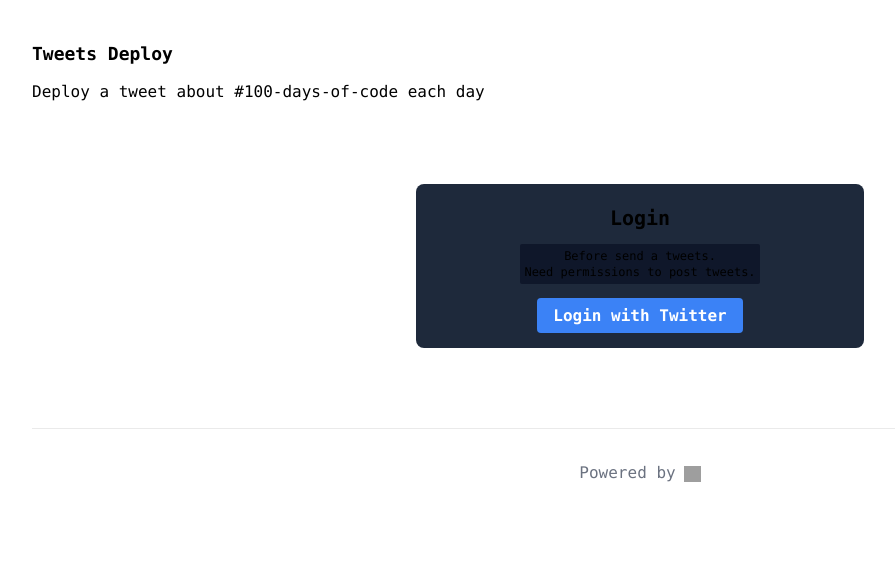
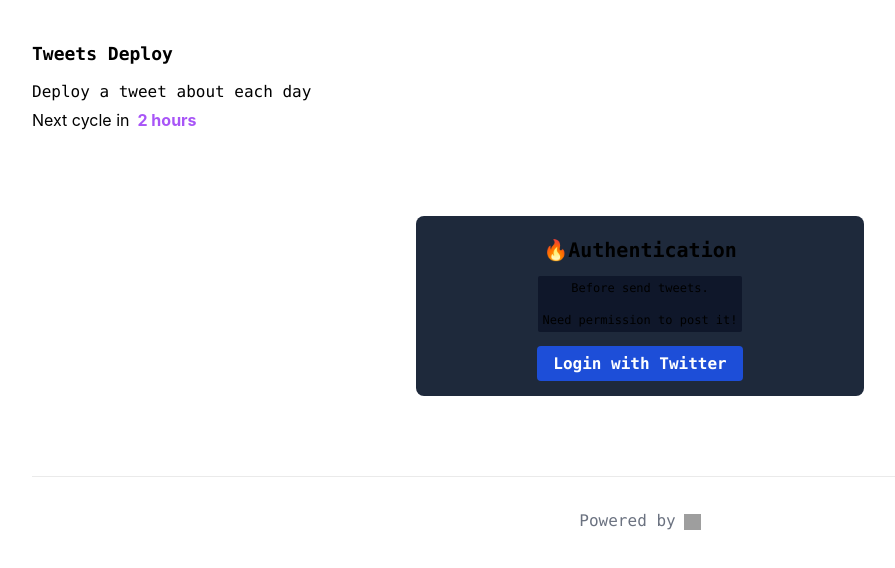
Before and after one commit to yellyoshua/tweets, a Next.js app: page / in a window 1280 px wide. Shown: the top 568 px of the page, without its empty margins (0-895 px from the left). Built offline with nearby package versions, Linux system fonts and the light colour scheme; grey boxes are pictures that could not be loaded.

Commit message:
add cound down for tweet deploy & update UI

```diff
--- a/package.json
+++ b/package.json
@@ -10,6 +10,7 @@
   },
   "dependencies": {
     "cookies": "^0.8.0",
+    "dayjs": "^1.11.5",
     "next": "12.2.4",
     "react": "18.2.0",
     "react-dom": "18.2.0",
--- a/pages/index.jsx
+++ b/pages/index.jsx
@@ -8,6 +8,16 @@ import TopBar from '../src/ui/TopBar';
 import TweetModal from '../src/ui/TweetModal';
 import TweetsGrid from '../src/ui/TweetsGrid'
 import styles from '../styles/Home.module.css'
+import dayjs from 'dayjs';
+import relativeTime from 'dayjs/plugin/relativeTime';
+import utc from 'dayjs/plugin/utc';
+import timezone from 'dayjs/plugin/timezone';
+import 'dayjs/locale/en';
+import CountDownComponent from '../src/components/CountDown';
+dayjs.extend(relativeTime);
+dayjs.extend(utc);
+dayjs.extend(timezone);
+dayjs.locale('en');
 
 export default function Home() {
   const session = useSession();
@@ -19,7 +29,8 @@ export default function Home() {
         <link rel="icon" href="/favicon.ico" />
       </Head>
       <TopBar />
-      <h3 className='font-mono'>Deploy a tweet about #100-days-of-code each day</h3>
+      <h3 className='font-mono'>Deploy a tweet about each day</h3>
+      <CountDownComponent />
       <main className='my-20 font-mono'>
         <Authentication session={session} login={<LoginComponent />}>
           <ButtonsGrid />
@@ -28,7 +39,7 @@ export default function Home() {
       </main>
       <TweetModal />
 
-      <footer className={styles.footer}>
+      <footer className={`${styles.footer} select-none`}>
         <a
           href="https://yoshualopez.com"
           target="_blank"
--- /dev/null
+++ b/src/components/CountDown.jsx
@@ -0,0 +1,49 @@
+import dayjs from "dayjs";
+import { useCallback, useEffect, useState } from "react";
+
+const attachCycle = (day) => {
+  return day
+  .set("hour", 7)
+  .set("minute", 0)
+  .set("second", 0);
+}
+
+const getNextCycle = (nextCycle = attachCycle(dayjs())) => {
+  if (dayjs(nextCycle).diff(dayjs(), "second") < 0) {
+    return attachCycle(dayjs().add(1, "day"));
+  }
+
+  return nextCycle;
+}
+
+export default function CountDownComponent({className}) {
+  // Each cycle runs each (24 hours) at 7am
+  const [nextCycle, setNextCycle] = useState(getNextCycle());
+  const [timeLeft, setTimeLeft] = useState('...');
+
+  const getTimeLeft = useCallback(() => {
+    const newNextCycle = getNextCycle(nextCycle);
+    setNextCycle(newNextCycle);
+    return dayjs(newNextCycle).from(dayjs(), true);
+  }, [nextCycle]);
+
+  useEffect(() => {
+    setTimeLeft(getTimeLeft());
+    const interval = setInterval(() => {
+      setTimeLeft(getTimeLeft());
+    }, 1000);
+
+    return () => clearInterval(interval);
+  }, [getTimeLeft]);
+
+  return (
+    <p className={`${className} flex items-center`}>
+      Next cycle in{" "}
+      <span
+        className="font-bold text-purple-500 bg-white px-1 my-1 rounded-sm mx-1 select-none"
+      >
+        {timeLeft}
+      </span>
+    </p>
+  )
+}
--- a/src/components/Grid.jsx
+++ b/src/components/Grid.jsx
@@ -13,7 +13,7 @@ export default function GridComponent({tweets = [], onEditTweet}) {
   const renderEditTweet = (tweet) => {
     return !tweet.posted && (
       <button
-        className="bg-slate-600 text-white text-base font-medium shadow-sm hover:bg-purple-600 focus:outline-none"
+        className="bg-slate-600 text-white text-base font-medium shadow-sm hover:bg-purple-600 focus:outline-none select-none"
         onClick={() => onEditTweet(tweet)}
       >
         📝
@@ -28,7 +28,7 @@ export default function GridComponent({tweets = [], onEditTweet}) {
 
     return <a
       href={`https://twitter.com/${session.username}/status/${tweet.twitterId}`}
-      className="bg-slate-600 text-white text-base font-medium shadow-sm hover:bg-purple-600 focus:outline-none"
+      className="bg-slate-600 text-white text-base font-medium shadow-sm hover:bg-purple-600 focus:outline-none select-none"
       target="_blank"
       rel="noopener noreferrer"
     >
--- a/src/components/Login.jsx
+++ b/src/components/Login.jsx
@@ -3,13 +3,13 @@ import Link from "next/link";
 export default function LoginComponent() {
   return (
     <div className="bg-slate-800 rounded-lg p-5 flex flex-col items-center max-w-md mx-auto">
-      <h1 className="text-xl font-bold mb-3">Login</h1>
-      <p className="text-center text-xs bg-slate-900 p-1 rounded-sm">Before send a tweets. <br/> Need permissions to post tweets.</p>
-      <div className="mt-5">
+      <h1 className="text-xl font-bold mb-3 select-none">🔥Authentication</h1>
+      <p className="text-center text-xs bg-slate-900 p-1 rounded-sm">Before send tweets. <br/><br/>Need permission to post it!</p>
+      <div className="mt-5 select-none">
         <Link
           href="/api/auth"
         >
-          <a className="bg-blue-500 hover:bg-blue-700 text-white font-bold py-2 px-4 rounded">
+          <a className="bg-blue-700 hover:bg-blue-900 text-white font-bold py-2 px-4 rounded">
             Login with Twitter
           </a>
         </Link>
--- a/src/components/Modal.jsx
+++ b/src/components/Modal.jsx
@@ -10,25 +10,25 @@ export default function ModalComponent({title, onClose, onSubmit, children}) {
   }
   return (
     <div className="fixed insert-0 top-0 left-0 bg-gray-900 bg-opacity-75 overflow-y-auto h-full w-full z-10">
-      <div className="relative top-20 mx-auto px-2 py-5 border w-80 md:w-96 shadow-lg rounded-md bg-slate-800">
+      <div className="relative top-20 mx-auto px-1 py-5 border w-80 md:w-96 shadow-lg rounded-md bg-slate-800">
         <div className="mt-3 text-center">
           <h3  className="text-lg leading-6 font-medium text-white">Create a tweet content</h3>
-          <div  className="mt-2 px-2 py-3">
+          <div  className="mt-2 px-1 py-3">
             {children}
           </div>
           {isSubmitted
             ? <SpinnerComponent className="text-black" />
-            : <div className="items-center px-2 py-3 grid grid-cols-2 gap-2">
+            : <div className="items-center px-1 py-3 grid grid-cols-2 gap-2">
                 <button
                   onClick={handleOnSubmit}
-                  className="px-2 py-2 bg-green-500 text-white text-sm font-medium rounded-md w-full shadow-sm hover:bg-green-600 focus:outline-none focus:ring-green-300"
+                  className="px-2 py-2 bg-green-700 text-white text-sm font-medium rounded-md w-full shadow-sm hover:bg-green-600 focus:outline-none focus:ring-green-300"
                 >
-                  Create
+                  Save
                 </button>
 
                 <button
                   onClick={onClose}
-                  className="px-2 py-2 bg-red-500 text-white text-sm font-medium rounded-md w-full shadow-sm hover:bg-red-600 focus:outline-none focus:ring-red-300"
+                  className="px-2 py-2 bg-red-700 text-white text-sm font-medium rounded-md w-full shadow-sm hover:bg-red-600 focus:outline-none focus:ring-red-300"
                 >
                   Close
                 </button>
--- a/src/ui/ButtonsGrid.jsx
+++ b/src/ui/ButtonsGrid.jsx
@@ -15,19 +15,19 @@ function ButtonsGrid({fetchTweets}) {
   }, [fetchTweets]);
 
   return (
-    <div className="grid gap-2 grid-cols-2">
+    <div className="grid gap-2 grid-cols-2 select-none">
       <ButtonComponent
         onClick={openNewTweetModal}
         className="bg-purple-500 text-white hover:bg-purple-600 focus:outline-none"
       >
-        New Tweet
+        📝 New Tweet
       </ButtonComponent>
       <ButtonComponent
         disabled={isLoadingTweets}
         onClick={fetchTweets}
         className="bg-blue-500 text-white hover:bg-blue-600 focus:outline-none"
       >
-        Refresh Tweets
+        🔃 Refresh Tweets
       </ButtonComponent>
     </div>
   )
--- a/src/ui/TopBar.jsx
+++ b/src/ui/TopBar.jsx
@@ -8,8 +8,8 @@ const LogoutWithSession = withSession(LogoutComponent);
 export default function TopBar({appTitle = "Tweets Deploy"}) {
   return (
     <div className="flex items-center w-full justify-between mt-10 mb-3">
-      <h1 className='text-lg font-bold font-mono whitespace-nowrap'>{appTitle}</h1>
-      <div className="flex items-center w-full justify-end">
+      <h1 className='text-lg font-bold font-mono whitespace-nowrap select-none'>{appTitle}</h1>
+      <div className="flex items-center w-full justify-end select-none">
         <ProfileWithSession />
         <LogoutWithSession />
       </div>
--- a/src/ui/TweetModal.jsx
+++ b/src/ui/TweetModal.jsx
@@ -3,8 +3,9 @@ import ModalComponent from "../components/Modal";
 import { postTweet } from '../services/tweets';
 import { sessionStore } from '../store/session.store';
 
-export default function TweetModal({session}) {
+export default function TweetModal({}) {
   const tweetContent = sessionStore(state => state.tweetModal);
+  const session = sessionStore(state => state.session);
 
   const closeModal = useCallback(() => {
     sessionStore.setState({tweetModal: null});
@@ -21,11 +22,11 @@ export default function TweetModal({session}) {
   }, []);
 
   const handleSubmit = useCallback(() => {
-    if (!tweetContent?.content) {
+    if (!tweetContent?.content || !session) {
       return closeModal();
     }
 
-    postTweet(session, tweetContent.content, tweetContent._id)
+    postTweet(session?._id, tweetContent.content, tweetContent._id)
     .finally(() => {
       closeModal();
     });
@@ -42,8 +43,15 @@ export default function TweetModal({session}) {
   >
     <div className="">
       <textarea
-        className="w-full h-32 px-4 py-2 bg-slate-700 border text-blue-200 placeholder-blue-400 border-blue-200 rounded-md shadow-sm focus:outline-none"
+        spellCheck="false"
+        className={`
+          w-full h-32 px-4 py-2 bg-slate-800 border
+          placeholder-blue-200 placeholder-opacity-25 text-blue-200
+          border-blue-200 shadow-sm focus:outline-none
+        `}
+        style={{minHeight: '225px'}}
         placeholder="Enter your tweet content"
+        maxLength={280}
         value={tweetContent.content}
         onChange={({target: {value}}) => setTweetContent(value)}
       />
--- a/styles/globals.css
+++ b/styles/globals.css
@@ -28,3 +28,27 @@ a {
     background: black;
   }
 }
+
+/* Custom scroll bar */
+::-webkit-scrollbar {
+  width: 10px;
+  height: 10px;
+}
+
+::-webkit-scrollbar-track:hover {
+  cursor: pointer;
+}
+
+::-webkit-scrollbar-thumb {
+  background: #f1f1f1;
+  border-radius: 10px;
+}
+
+::-webkit-scrollbar-thumb:hover {
+  background: #d0d0d0;
+  cursor: pointer;
+}
+
+::-webkit-scrollbar-thumb:active {
+  background: #969696;
+}
```
Also changed, not shown: 1 other file (tests, documents, lock files or other folders).
